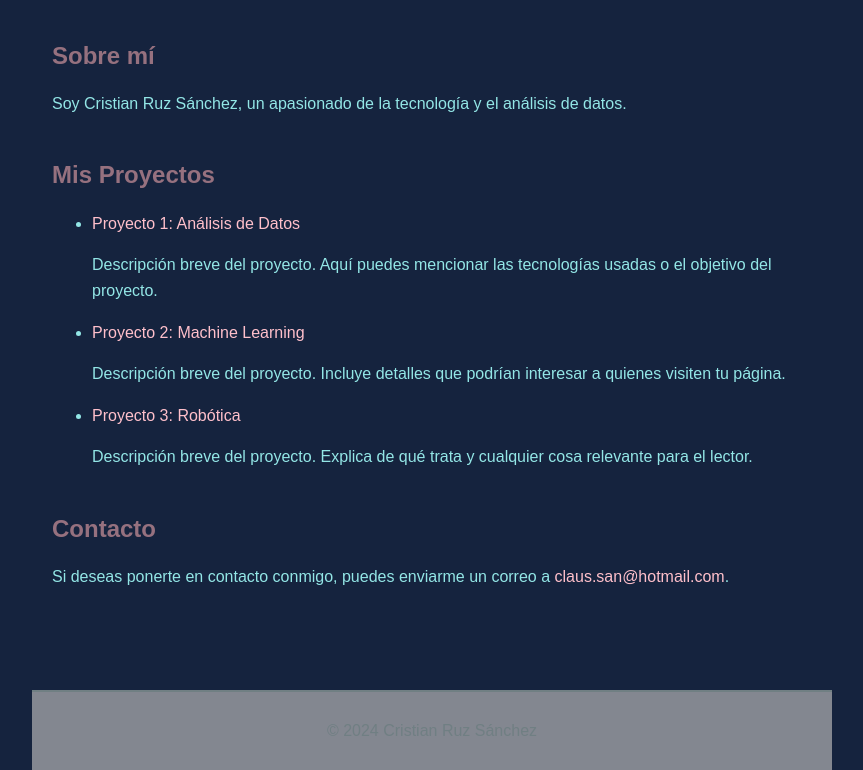
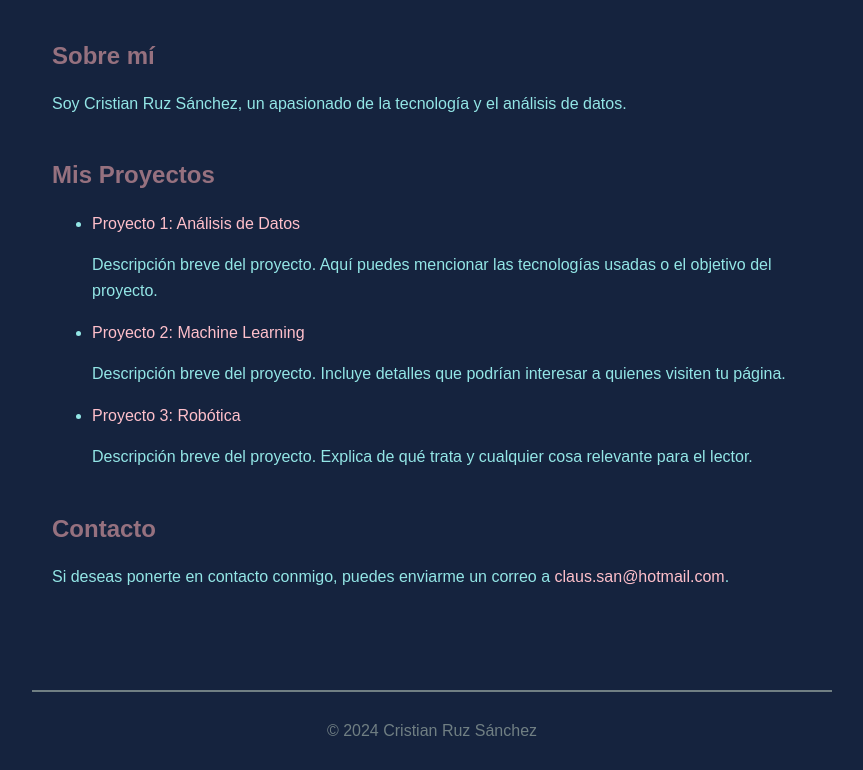
Before and after one commit to Crfer/Crfer.github.io, a plain HTML site: page index.html in a window 1280 px wide. Shown: the part 167-937 px from the top of the page, without its empty margins (208-1071 px from the left). Drawn offline with Linux system fonts and the light colour scheme.

Commit message:
cambios en color

```diff
--- a/css/styles.css
+++ b/css/styles.css
@@ -1,6 +1,6 @@
 :root {
     --oxford-blue: #15233e;
-    --moonstone: #d7d4ce91;
+    --moonstone: ##cbc9c5;
     --tiffany-blue: #93e6e6;
     --slate-gray: #707f83;
     --mountbatten-pink: #96717f;
```
